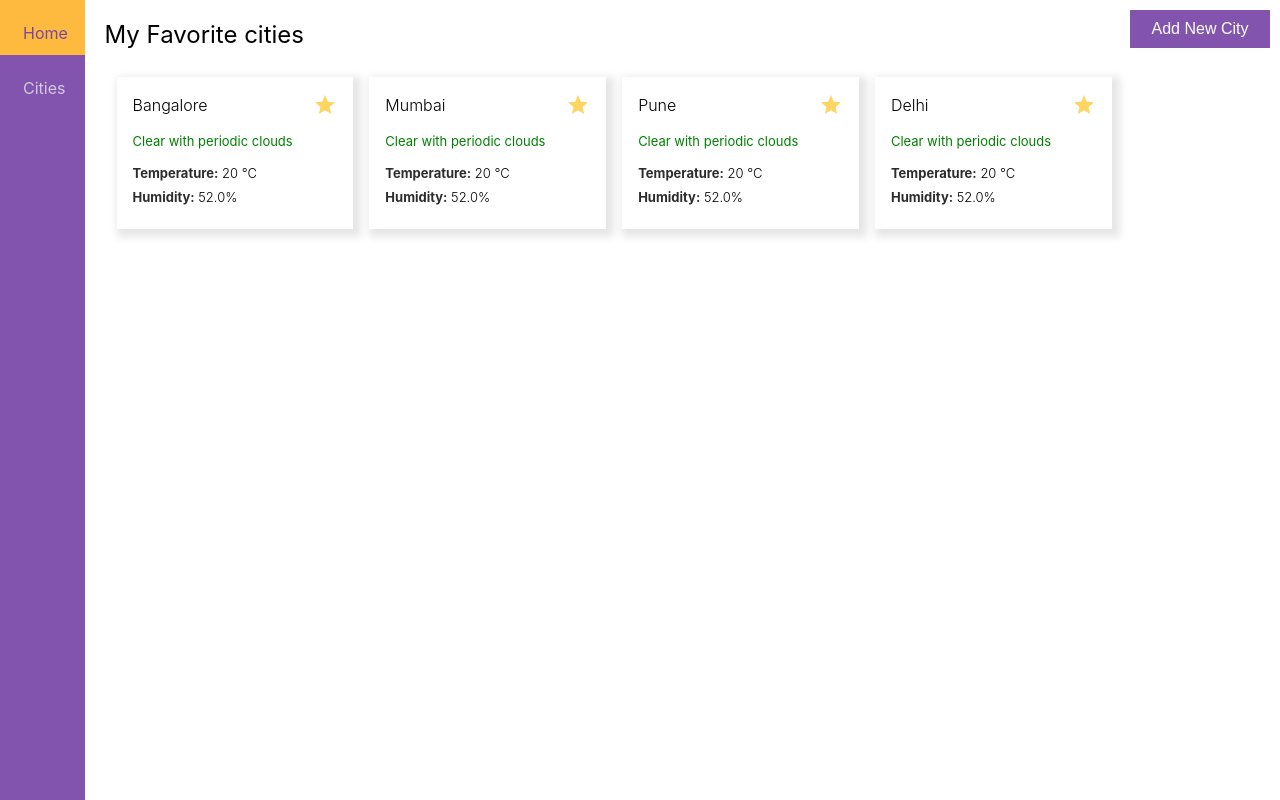
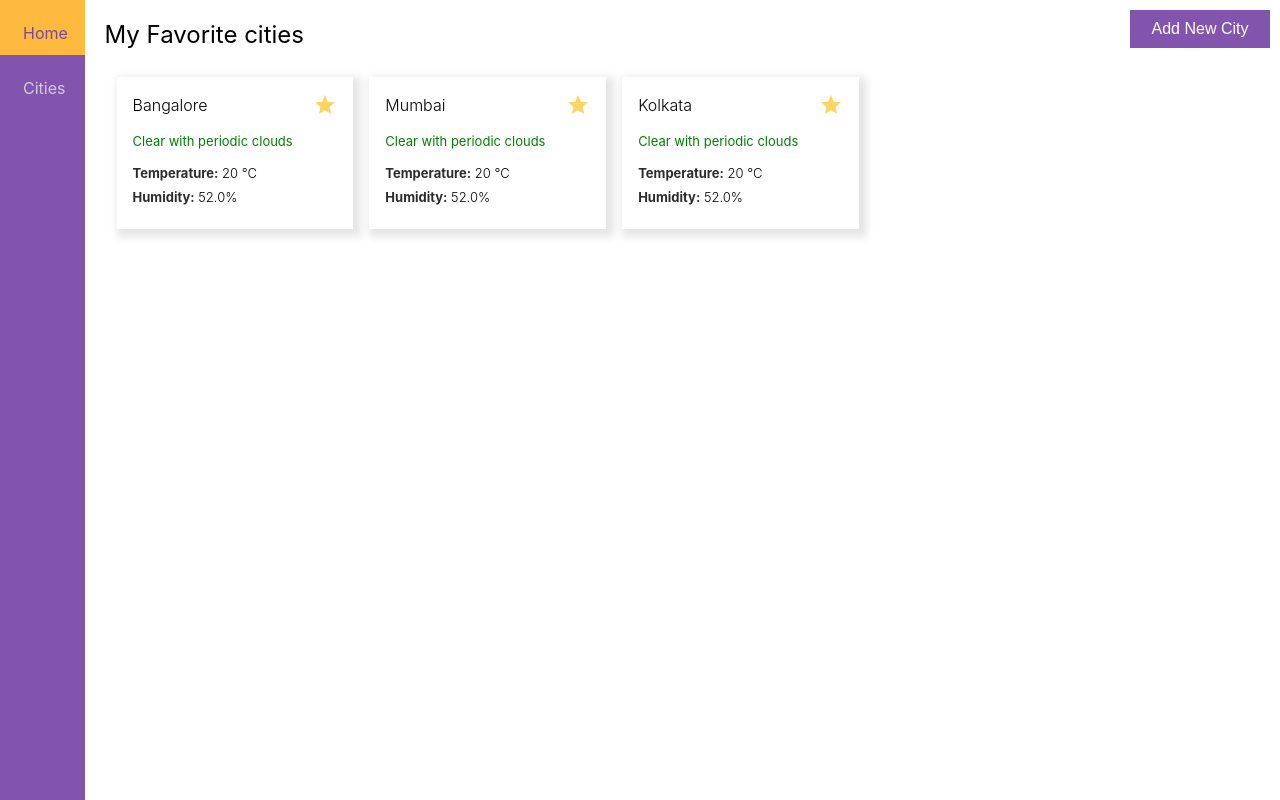
Before and after one commit to meik235/Weather-app, a React (Create React App) app: page / in a window 1280 px wide. Built offline with nearby package versions, Linux system fonts and the light colour scheme; data requests are answered from the project's data file; the HTML template or start-up script is replaced by a standard one.

Commit message:
Add favorite

```diff
--- a/db.json
+++ b/db.json
@@ -7,7 +7,8 @@
       "temp": "20 °C",
       "humidity": "52.0%",
       "isVisible": false,
-      "isFavorite": true
+      "isFavorite": true,
+      "isMyCity": true
     },
     {
       "id": "2",
@@ -16,7 +17,8 @@
       "temp": "20 °C",
       "humidity": "52.0%",
       "isVisible": false,
-      "isFavorite": true
+      "isFavorite": true,
+      "isMyCity": true
     },
     {
       "id": "3",
@@ -24,8 +26,9 @@
       "desc": "Clear with periodic clouds",
       "temp": "20 °C",
       "humidity": "52.0%",
-      "isVisible": false,
-      "isFavorite": true
+      "isVisible": true,
+      "isFavorite": false,
+      "isMyCity": false
     },
     {
       "id": "4",
@@ -33,8 +36,9 @@
       "desc": "Clear with periodic clouds",
       "temp": "20 °C",
       "humidity": "52.0%",
-      "isVisible": false,
-      "isFavorite": false
+      "isVisible": true,
+      "isFavorite": false,
+      "isMyCity": false
     },
     {
       "id": "5",
@@ -42,8 +46,9 @@
       "desc": "Clear with periodic clouds",
       "temp": "20 °C",
       "humidity": "52.0%",
-      "isVisible": false,
-      "isFavorite": true
+      "isVisible": true,
+      "isFavorite": false,
+      "isMyCity": false
     },
     {
       "id": "6",
@@ -51,8 +56,9 @@
       "desc": "Clear with periodic clouds",
       "temp": "20 °C",
       "humidity": "52.0%",
-      "isVisible": true,
-      "isFavorite": false
+      "isVisible": false,
+      "isFavorite": true,
+      "isMyCity": true
     },
     {
       "id": "7",
@@ -61,7 +67,8 @@
       "temp": "20 °C",
       "humidity": "52.0%",
       "isVisible": true,
-      "isFavorite": false
+      "isFavorite": false,
+      "isMyCity": false
     },
     {
       "id": "8",
@@ -70,7 +77,8 @@
       "temp": "20 °C",
       "humidity": "52.0%",
       "isVisible": true,
-      "isFavorite": false
+      "isFavorite": false,
+      "isMyCity": false
     },
     {
       "id": "9",
@@ -79,7 +87,8 @@
       "temp": "20 °C",
       "humidity": "52.0%",
       "isVisible": true,
-      "isFavorite": false
+      "isFavorite": false,
+      "isMyCity": false
     },
     {
       "id": "10",
@@ -88,7 +97,8 @@
       "temp": "20 °C",
       "humidity": "52.0%",
       "isVisible": true,
-      "isFavorite": false
+      "isFavorite": false,
+      "isMyCity": false
     },
     {
       "id": "11",
@@ -97,7 +107,8 @@
       "temp": "20 °C",
       "humidity": "52.0%",
       "isVisible": true,
-      "isFavorite": false
+      "isFavorite": false,
+      "isMyCity": false
     },
     {
       "id": "12",
@@ -106,54 +117,8 @@
       "temp": "20 °C",
       "humidity": "52.0%",
       "isVisible": true,
-      "isFavorite": false
-    }
-  ],
-  "new-city": [
-    {
-      "id": "1",
-      "name": "Bangalore",
-      "desc": "Clear with periodic clouds",
-      "temp": "20 °C",
-      "humidity": "52.0%",
-      "isVisible": true,
-      "isFavorite": false
-    },
-    {
-      "id": "2",
-      "name": "Mumbai",
-      "desc": "Clear with periodic clouds",
-      "temp": "20 °C",
-      "humidity": "52.0%",
-      "isVisible": true,
-      "isFavorite": false
-    },
-    {
-      "id": "3",
-      "name": "Pune",
-      "desc": "Clear with periodic clouds",
-      "temp": "20 °C",
-      "humidity": "52.0%",
-      "isVisible": true,
-      "isFavorite": false
-    },
-    {
-      "id": "4",
-      "name": "Patna",
-      "desc": "Clear with periodic clouds",
-      "temp": "20 °C",
-      "humidity": "52.0%",
-      "isVisible": true,
-      "isFavorite": false
-    },
-    {
-      "id": "5",
-      "name": "Delhi",
-      "desc": "Clear with periodic clouds",
-      "temp": "20 °C",
-      "humidity": "52.0%",
-      "isVisible": true,
-      "isFavorite": false
+      "isFavorite": false,
+      "isMyCity": false
     }
   ]
 }
--- a/src/components/AddCityModal.js
+++ b/src/components/AddCityModal.js
@@ -32,10 +32,10 @@ const AddCityModal = ({ closeHandler }) => {
   };
 
   const cityDetailsHandler = async (city) => {
-    await axios.post("http://localhost:3003/new-city", city);
     axios
       .patch(`http://localhost:3003/cities-data/${city.id}`, {
         isVisible: false,
+        isMyCity: true,
       })
       .then(() => {
         alert("City Added");
--- a/src/components/Cities.js
+++ b/src/components/Cities.js
@@ -20,8 +20,10 @@ const Cities = () => {
   }, []);
 
   const onload = async () => {
-    const result = await axios.get("http://localhost:3003/new-city");
-    setCityDetails(result.data);
+    const result = await axios.get("http://localhost:3003/cities-data");
+    const list = [];
+    result.data.filter((iscity) => (iscity.isMyCity ? list.push(iscity) : ""));
+    setCityDetails(list);
   };
 
   const visibleCityHandler = (id) => {
--- a/src/components/CitiesCard.js
+++ b/src/components/CitiesCard.js
@@ -1,5 +1,5 @@
 import React, { useState, useEffect } from "react";
-import GradeIcon from "@material-ui/icons/Grade";
+import StarIcon from "@material-ui/icons/Star";
 import axios from "axios";
 import "./CitiesCard.css";
 
@@ -13,7 +13,7 @@ const CitiesCard = ({ id }) => {
 
   const onload = () => {
     axios
-      .get(`http://localhost:3003/new-city/${id}`)
+      .get(`http://localhost:3003/cities-data/${id}`)
       .then((response) => {
         setCityInfo(response.data);
       })
@@ -21,12 +21,11 @@ const CitiesCard = ({ id }) => {
   };
 
   const addFavoriteHandler = async (city) => {
-    !isFavorite ? setIsFavorite(true) : setIsFavorite(false);
+    isFavorite ? setIsFavorite(true) : setIsFavorite(false);
     await favoriteHandler(city);
   };
 
   const favoriteHandler = async (data) => {
-    console.log(isFavorite);
     !isFavorite
       ? await axios.patch(`http://localhost:3003/cities-data/${data.id}`, {
           isFavorite: true,
@@ -45,7 +44,7 @@ const CitiesCard = ({ id }) => {
         }
       >
         <h3>{cityInfo.name}</h3>
-        <GradeIcon
+        <StarIcon
           className="cities__btn"
           onClick={() => addFavoriteHandler(cityInfo)}
         />
--- a/src/components/Home.js
+++ b/src/components/Home.js
@@ -1,5 +1,5 @@
 import React, { useState, useEffect } from "react";
-import GradeIcon from "@material-ui/icons/Grade";
+import StarIcon from "@material-ui/icons/Star";
 import Header from "./Header";
 import axios from "axios";
 import "./Home.css";
@@ -42,7 +42,7 @@ const Home = () => {
               <div className="favorite__city__header">
                 <>
                   {city.name}
-                  <GradeIcon onClick={() => removeFavorite(city.id)} />
+                  <StarIcon onClick={() => removeFavorite(city.id)} />
                 </>
               </div>
               <div className="favorite__city">
```
